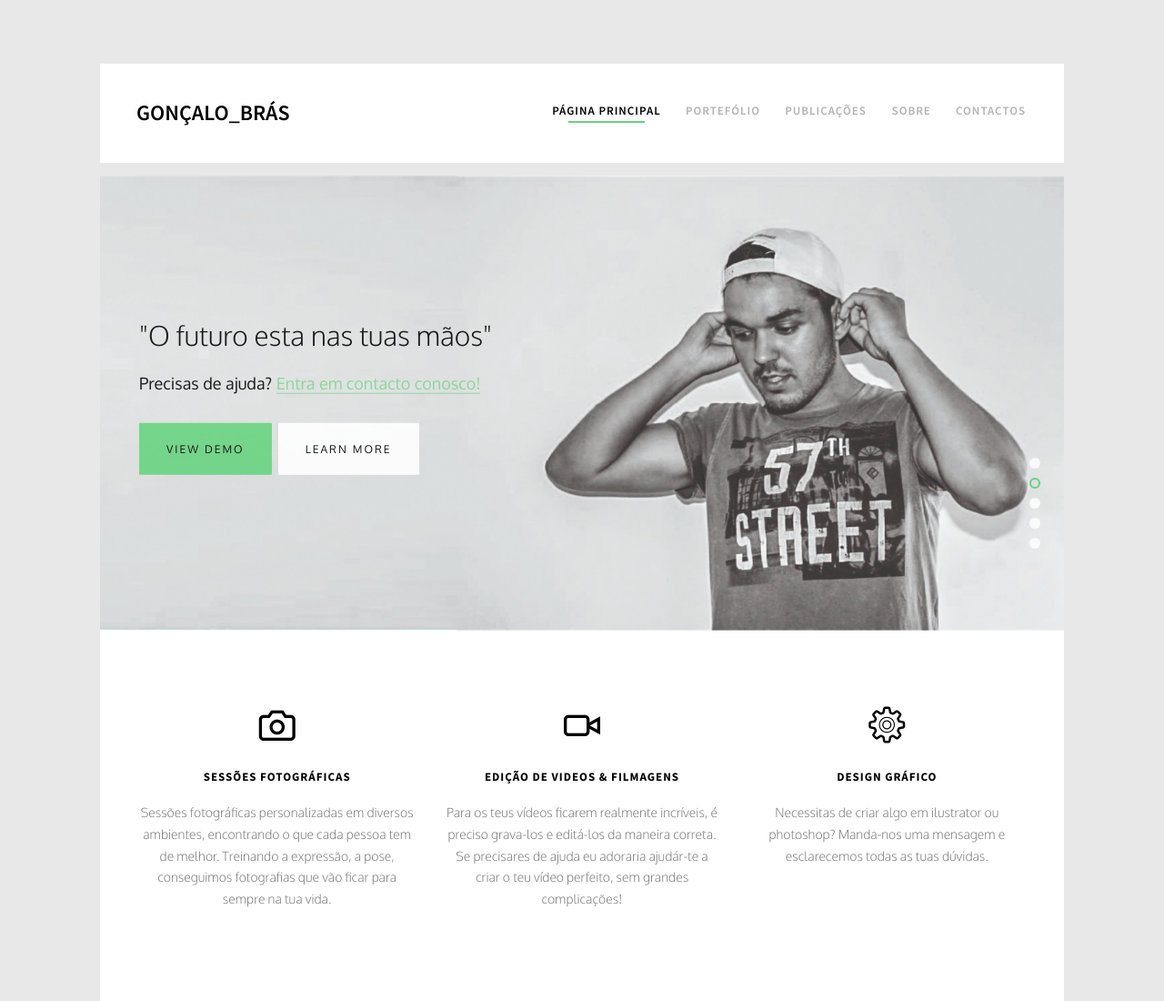
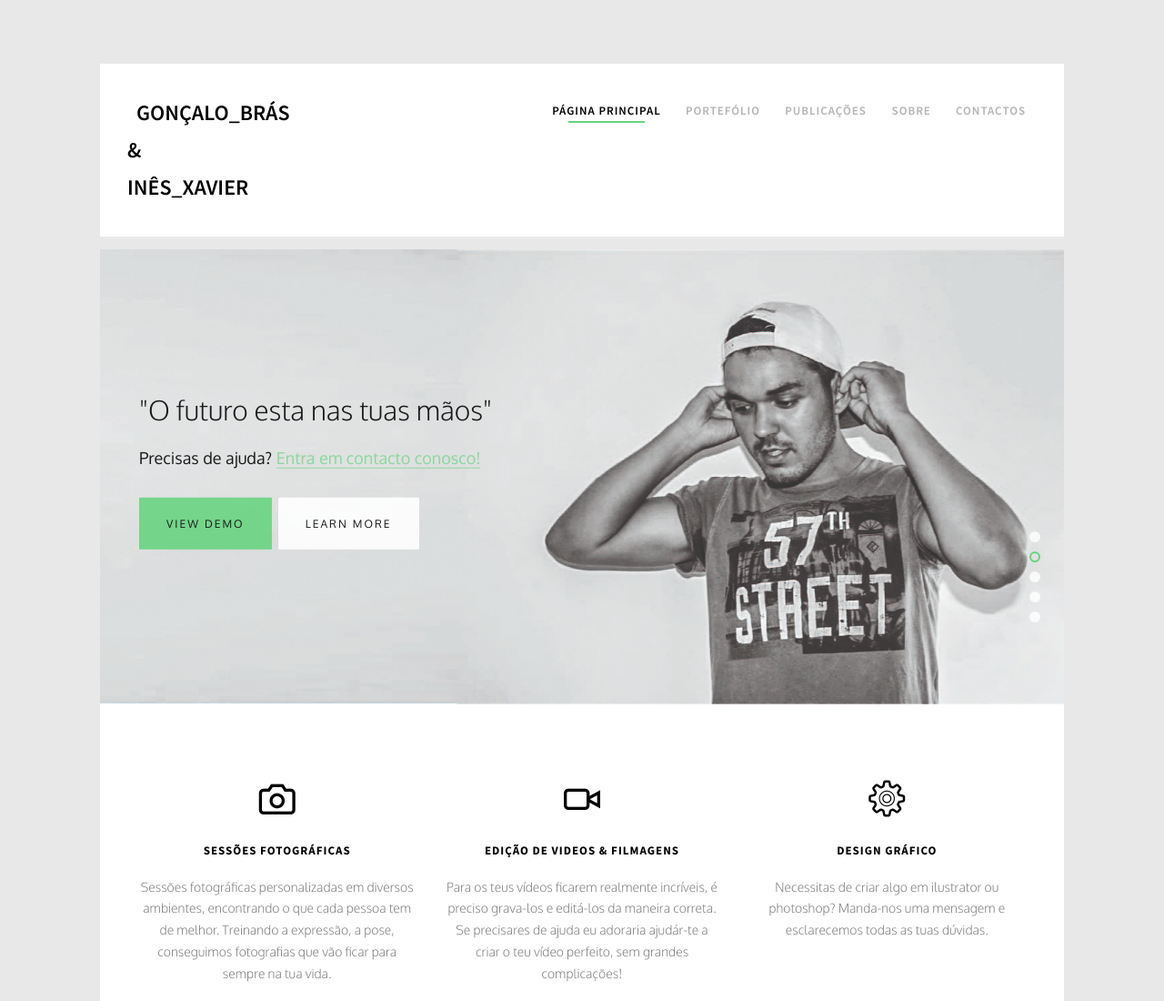
Before and after one commit to goncaloarb/portefoliooficial, a plain HTML site: page index.html in a window 1280 px wide. Shown: the top 1100 px of the page at 91% size. Drawn offline with Linux system fonts and the light colour scheme; files whose address does not match are found by name.

Commit message:
Update index.html

```diff
--- a/index.html
+++ b/index.html
@@ -60,7 +60,7 @@
 			<div class="top-menu">
 				<div class="row">
 					<div class="col-xs-2">
-						<div id="fh5co-logo"><a href="index.html">Gonçalo_Brás</a></div>
+						<div id="fh5co-logo"><a href="index.html">Gonçalo_Brás & Inês_Xavier</a></div>
 					</div>
 					<div class="col-xs-10 text-right menu-1">
 						<ul>
```
